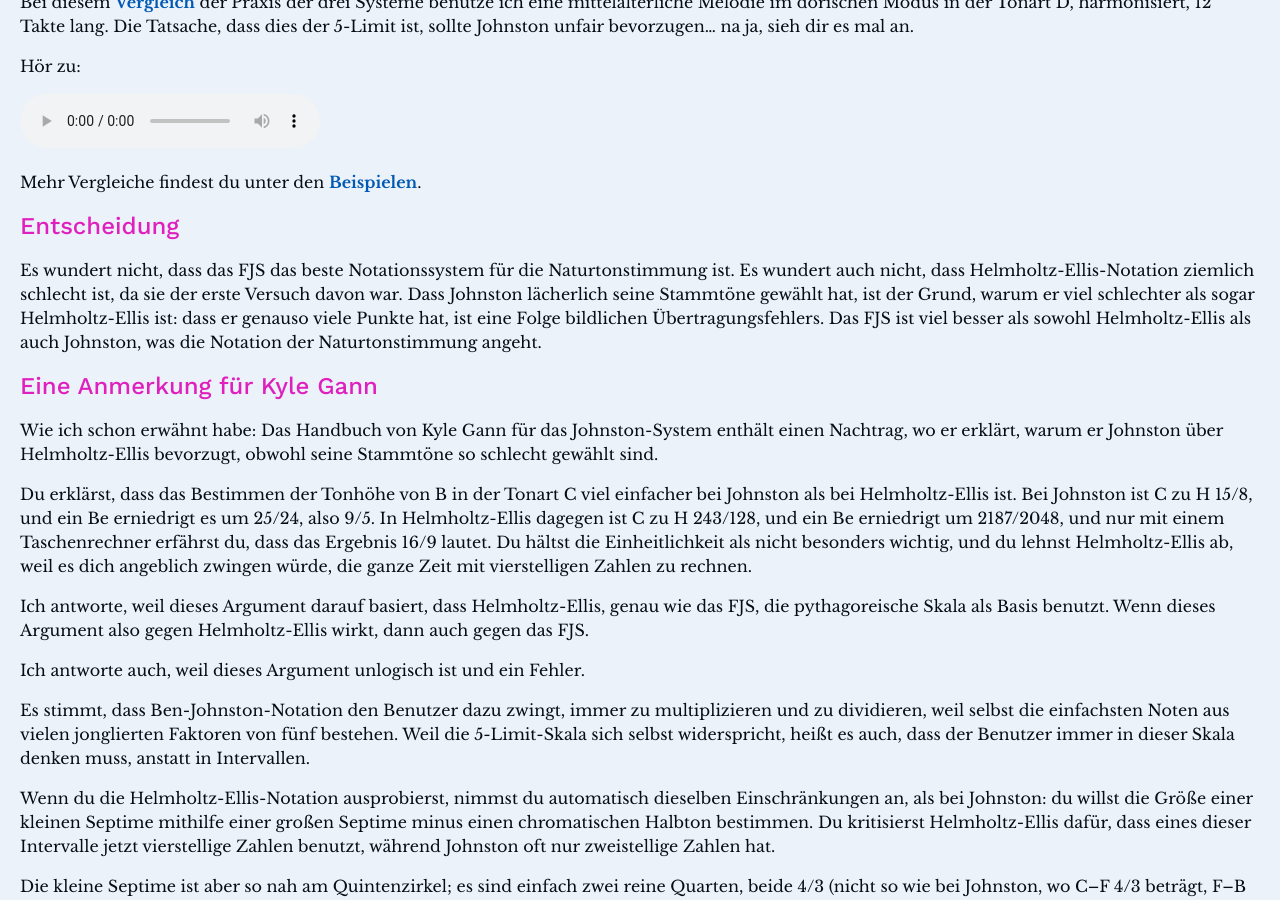
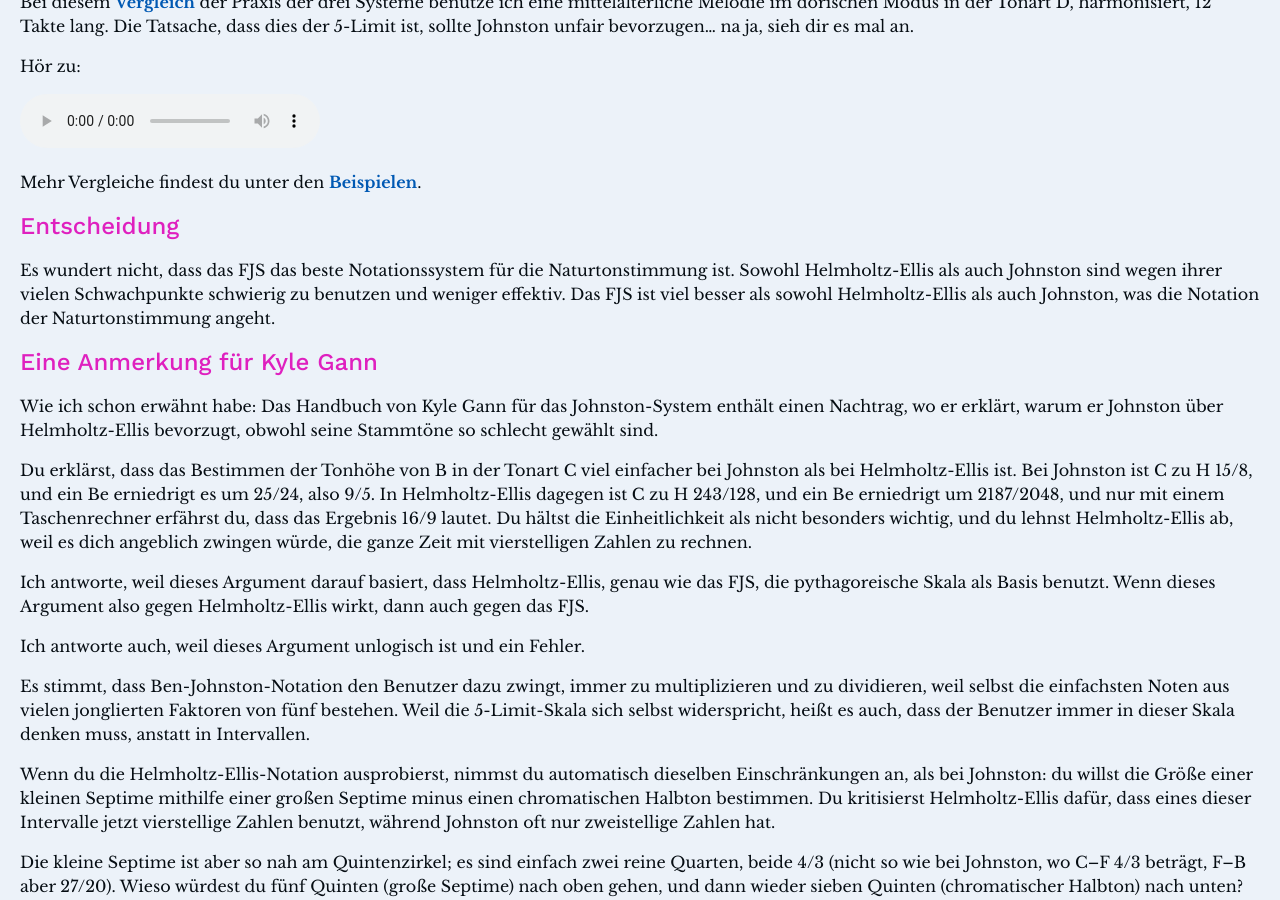
Before and after one commit to misotanni/misotanni.github.io, a Jekyll site: the page built from fjs/de/compare.md, in a window 1280 px wide and 900 px high, scrolled down 8703 px. Built offline with Jekyll 4.4.1, drawn with Linux system fonts in a browser that asks for light colours; our own code applies the rules of GitHub Pages for plain Markdown files; formulas are drawn with MathJax 3.

Commit message:
verdict is weird

```diff
--- a/fjs/de/compare.md
+++ b/fjs/de/compare.md
@@ -308,7 +308,7 @@
 
 ## Entscheidung
 
-Es wundert nicht, dass das FJS das beste Notationssystem für die Naturtonstimmung ist. Es wundert auch nicht, dass Helmholtz-Ellis-Notation ziemlich schlecht ist, da sie der erste Versuch davon war. Dass Johnston lächerlich seine Stammtöne gewählt hat, ist der Grund, warum er viel schlechter als sogar Helmholtz-Ellis ist: dass er genauso viele Punkte hat, ist eine Folge bildlichen Übertragungsfehlers. Das FJS ist viel besser als sowohl Helmholtz-Ellis als auch Johnston, was die Notation der Naturtonstimmung angeht.
+Es wundert nicht, dass das FJS das beste Notationssystem für die Naturtonstimmung ist. Sowohl Helmholtz-Ellis als auch Johnston sind wegen ihrer vielen Schwachpunkte schwierig zu benutzen und weniger effektiv. Das FJS ist viel besser als sowohl Helmholtz-Ellis als auch Johnston, was die Notation der Naturtonstimmung angeht.
 
 ## Eine Anmerkung für Kyle Gann
 
```
Also changed, not shown: fjs/en/compare.md (+1 -1 lines), fjs/fr/compare.md (+1 -1 lines), fjs/pl/compare.md (+1 -1 lines).
